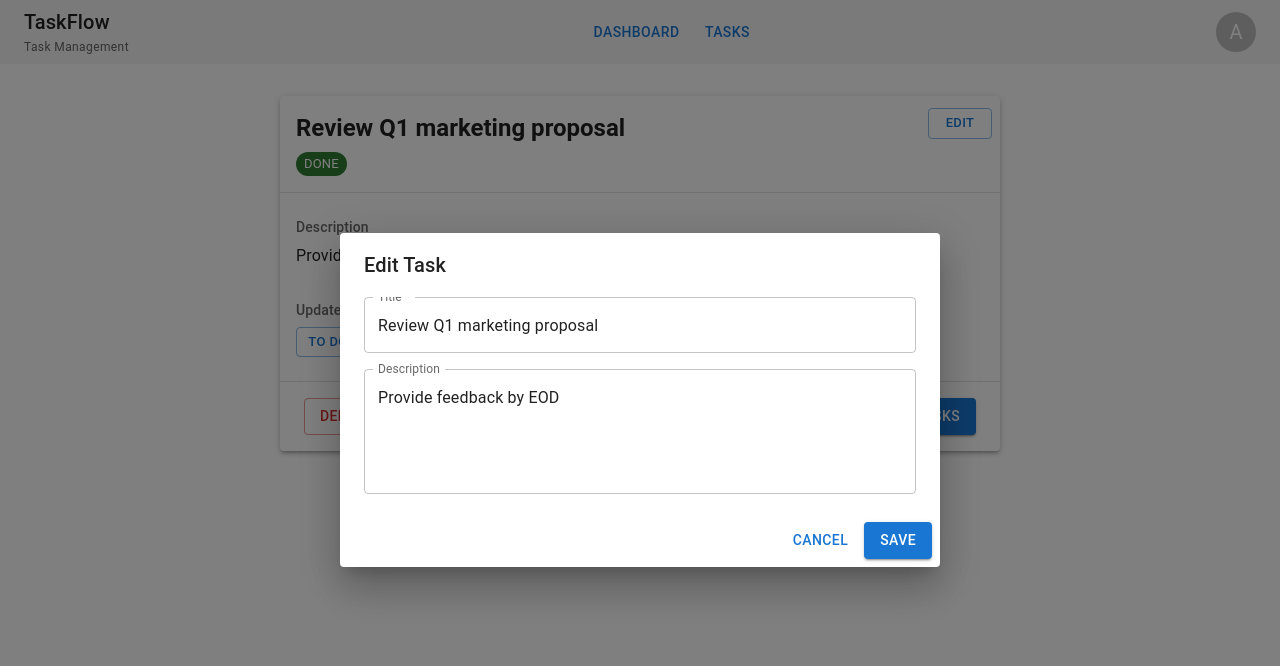
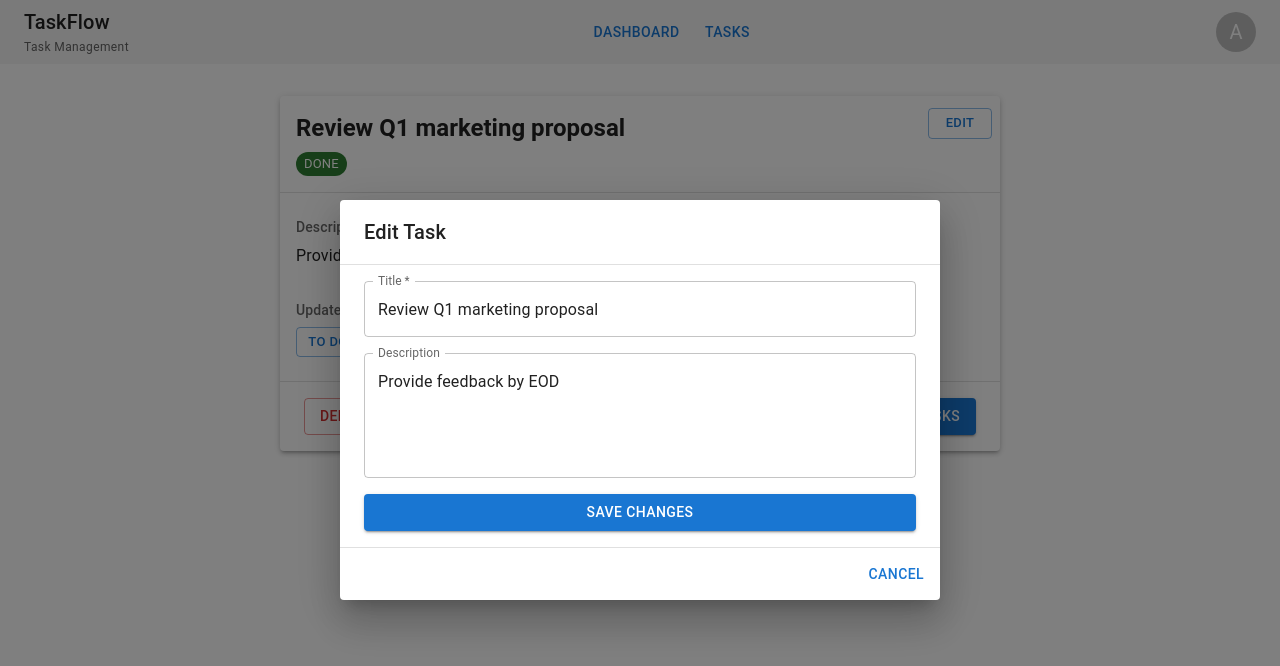
Before and after one commit to rohankumar-ux/React_TaskManagementApp, a React (Vite) app: page /tasks/1 in a window 1280 px wide. Both pictures are taken after a click on the button "EDIT". Shown: the top 666 px of the page. Built offline with nearby package versions, Linux system fonts and the light colour scheme.

Commit message:
Updated the TaskModals

```diff
--- a/src/components/EditTaskModal.jsx
+++ /dev/null
@@ -1,50 +0,0 @@
-import { Dialog, DialogTitle, DialogContent, DialogActions, Button, Box, TextField, Stack } from "@mui/material";
-import { useState, useEffect } from "react";
-
-export default function EditTaskModal({ open, onClose, task, onSave }) {
-  const [form, setForm] = useState({ title: "", description: "" });
-
-  useEffect(() => {
-    if (task) {
-      setForm({ title: task.title, description: task.description || "" });
-    }
-  }, [task, open]);
-
-  const handleSave = () => {
-    const data = { title: form.title, description: form.description };
-    onSave(data);
-    onClose();
-  };
-
-  return (
-    <Dialog open={open} onClose={onClose} fullWidth maxWidth="sm">
-      <DialogTitle>Edit Task</DialogTitle>
-      <DialogContent sx={{ pt: 3 }}>
-        <Stack spacing={2}>
-          <TextField
-            label="Title"
-            value={form.title}
-            onChange={e => setForm({ ...form, title: e.target.value })}
-            fullWidth
-            required
-            autoFocus
-          />
-          <TextField
-            label="Description"
-            value={form.description}
-            onChange={e => setForm({ ...form, description: e.target.value })}
-            multiline
-            rows={4}
-            fullWidth
-          />
-        </Stack>
-      </DialogContent>
-      <DialogActions>
-        <Button onClick={onClose}>Cancel</Button>
-        <Button onClick={handleSave} variant="contained">
-          Save
-        </Button>
-      </DialogActions>
-    </Dialog>
-  );
-}
--- a/src/components/Navbar.jsx
+++ b/src/components/Navbar.jsx
@@ -17,7 +17,6 @@ const Navigation = () => {
   const isActive = (path) => location.pathname === path;
 
   const [anchorEl, setAnchorEl] = useState(null);
-  const open = Boolean(anchorEl);
 
   return (
     <AppBar position="static" color="default" elevation={0}>
@@ -56,7 +55,7 @@ const Navigation = () => {
 
         <Menu
           anchorEl={anchorEl}
-          open={open}
+          open={Boolean(anchorEl)}
           onClose={() => setAnchorEl(null)}
         >
           <MenuItem disabled>admin@taskflow.com</MenuItem>
--- a/src/components/NewTaskModal.jsx
+++ /dev/null
@@ -1,33 +0,0 @@
-import {
-  Dialog,
-  DialogTitle,
-  DialogContent,
-  DialogActions,
-  Button
-} from "@mui/material";
-import TaskForm from "./TaskForm";
-
-export default function NewTaskModal({ open, onClose }) {
-  const handleSave = (data) => {
-    onClose();
-  };
-
-  return (
-    <Dialog
-      open={open}
-      onClose={onClose}
-      fullWidth
-      maxWidth="sm"
-    >
-      <DialogTitle>Create New Task</DialogTitle>
-
-      <DialogContent dividers>
-        <TaskForm onSave={handleSave} showNavigate={false} />
-      </DialogContent>
-
-      <DialogActions>
-        <Button onClick={onClose}>Cancel</Button>
-      </DialogActions>
-    </Dialog>
-  );
-}
--- a/src/components/TaskForm.jsx
+++ b/src/components/TaskForm.jsx
@@ -3,45 +3,68 @@ import { useNavigate } from "react-router-dom";
 import { useTasks } from "../context/TaskContext";
 import { useState, useEffect } from "react";
 
-export default function TaskForm({ task, onSave, showNavigate = true }) {
-  const { addTask } = useTasks();
+export default function TaskForm({
+  task,
+  onSave,
+  showNavigate = true,
+  showSubmitButton = true
+}) {
+  const { addTask, updateTask } = useTasks();
   const navigate = useNavigate();
   const [form, setForm] = useState({ title: "", description: "" });
 
+  const isEditing = task != null;
+
   useEffect(() => {
     if (task) {
-      setForm({ title: task.title, description: task.description || "" });
+      setForm({
+        title: task.title || "",
+        description: task.description || ""
+      });
+    } else {
+      setForm({ title: "", description: "" });
     }
   }, [task]);
 
-  const handleSubmit = (e) => {
-    e.preventDefault();
+  const handleSubmit = () => {
 
     if (!form.title.trim()) {
       return;
     }
 
-    const data = { title: form.title, description: form.description };
+    const data = {
+      title: form.title.trim(),
+      description: form.description.trim()
+    };
 
-    if (onSave) {
-      addTask({
-        ...data,
-        status: "TO_DO",
-        createdAt: new Date().toISOString().split("T")[0]
+    if (isEditing) {
+      updateTask({
+        ...task,
+        ...data
       });
-      onSave(data);
     } else {
       addTask({
         ...data,
         status: "TO_DO",
         createdAt: new Date().toISOString().split("T")[0]
       });
-      if (showNavigate) navigate("/tasks");
+    }
+
+    if (onSave) {
+      onSave(data);
+    }
+
+    if (showNavigate && !onSave) {
+      navigate("/tasks");
+    }
+
+    if (!isEditing && !onSave) {
+      setForm({ title: "", description: "" });
     }
   };
 
   return (
-    <Box p={3}>
+    <Box p={showSubmitButton ? 0 : 3}>
       <form onSubmit={handleSubmit}>
         <Stack spacing={2}>
           <TextField
@@ -60,9 +83,11 @@ export default function TaskForm({ task, onSave, showNavigate = true }) {
             rows={4}
             fullWidth
           />
-          <Button type="submit" variant="contained">
-            {task ? "Save" : "Create"}
-          </Button>
+          {showSubmitButton && (
+            <Button type="submit" variant="contained" fullWidth>
+              {isEditing ? "Save Changes" : "Create Task"}
+            </Button>
+          )}
         </Stack>
       </form>
     </Box>
--- /dev/null
+++ b/src/components/TaskModal.jsx
@@ -0,0 +1,30 @@
+import { Dialog, DialogTitle, DialogContent, DialogActions, Button } from "@mui/material";
+import TaskForm from "./TaskForm";
+
+export default function TaskModal({ open, onClose, task, onSave }) {
+  const isEditing = task != null;
+
+  const handleSave = (data) => {
+    if (onSave) {
+      onSave(data);
+    }
+    onClose();
+  };
+
+  return (
+    <Dialog open={open} onClose={onClose} fullWidth maxWidth="sm">
+      <DialogTitle>{isEditing ? "Edit Task" : "Create New Task"}</DialogTitle>
+      <DialogContent dividers sx={{ pt: 2 }}>
+        <TaskForm
+          task={task}
+          onSave={handleSave}
+          showNavigate={false}
+          showSubmitButton={true}
+        />
+      </DialogContent>
+      <DialogActions>
+        <Button onClick={onClose}>Cancel</Button>
+      </DialogActions>
+    </Dialog>
+  );
+}
--- a/src/pages/TaskDetails.jsx
+++ b/src/pages/TaskDetails.jsx
@@ -14,7 +14,7 @@ import {
 } from "@mui/material";
 import DeleteConfirmDialog from "../components/DeleteConfirmDialog";
 import { useTasks } from "../context/TaskContext";
-import EditTaskModal from "../components/EditTaskModal";
+import TaskModal from "../components/TaskModal";
 
 const STATUSES = ["TO_DO", "IN_PROGRESS", "DONE"];
 
@@ -145,7 +145,7 @@ export default function TaskDetails() {
         </CardActions>
       </Card>
 
-      <EditTaskModal
+      <TaskModal
         open={editOpen}
         onClose={() => setEditOpen(false)}
         task={task}
--- a/src/pages/Tasks.jsx
+++ b/src/pages/Tasks.jsx
@@ -10,7 +10,7 @@ import {
 import { useState } from "react";
 import { useTasks } from "../context/TaskContext";
 import TaskCard from "../components/TaskCard";
-import NewTaskModal from "../components/NewTaskModal";
+import TaskModal from "../components/TaskModal";
 
 const FILTERS = [
   { value: "ALL", label: "All" },
@@ -104,7 +104,7 @@ export default function Tasks() {
         )}
       </Stack>
 
-      <NewTaskModal
+      <TaskModal
         open={open}
         onClose={() => setOpen(false)}
       />
```
Also changed, not shown: 2 other files (tests, documents, lock files or other folders).
